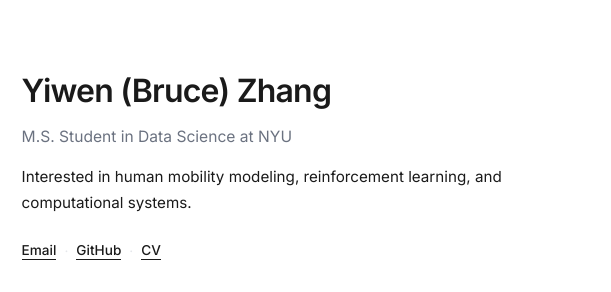
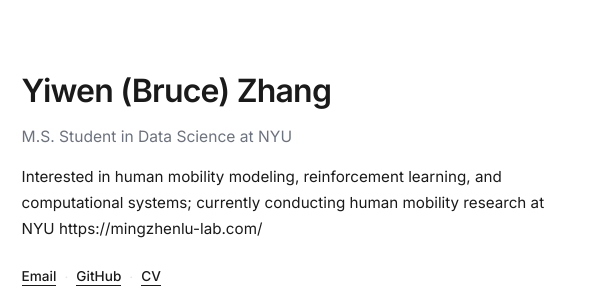
Before and after one commit to BruceZhang1015/brucezhang1015.github.io, a plain HTML site: page index.html in a window 1280 px wide. Shown: the top 292 px of the page, 426-1037 px from the left. Drawn offline with Linux system fonts and the light colour scheme.

Commit message:
Update index.html

```diff
--- a/index.html
+++ b/index.html
@@ -26,7 +26,7 @@
           <h1>Yiwen (Bruce) Zhang</h1>
           <p class="role">M.S. Student in Data Science at NYU</p>
           <p class="tagline">
-            Interested in human mobility modeling, reinforcement learning, and computational systems.
+            Interested in human mobility modeling, reinforcement learning, and computational systems; currently conducting human mobility research at NYU https://mingzhenlu-lab.com/
           </p>
 
 
@@ -162,6 +162,7 @@ Representations</h3>
             <div class="writing-meta">
               <h3>MathLABS: Visual Mathematical Reasoning Dataset</h3>
               <p>
+                A dataset dedicated to evaluate the visual reasoning capabilities of multimodal LLMs.
 
               </p>
             </div>
```
